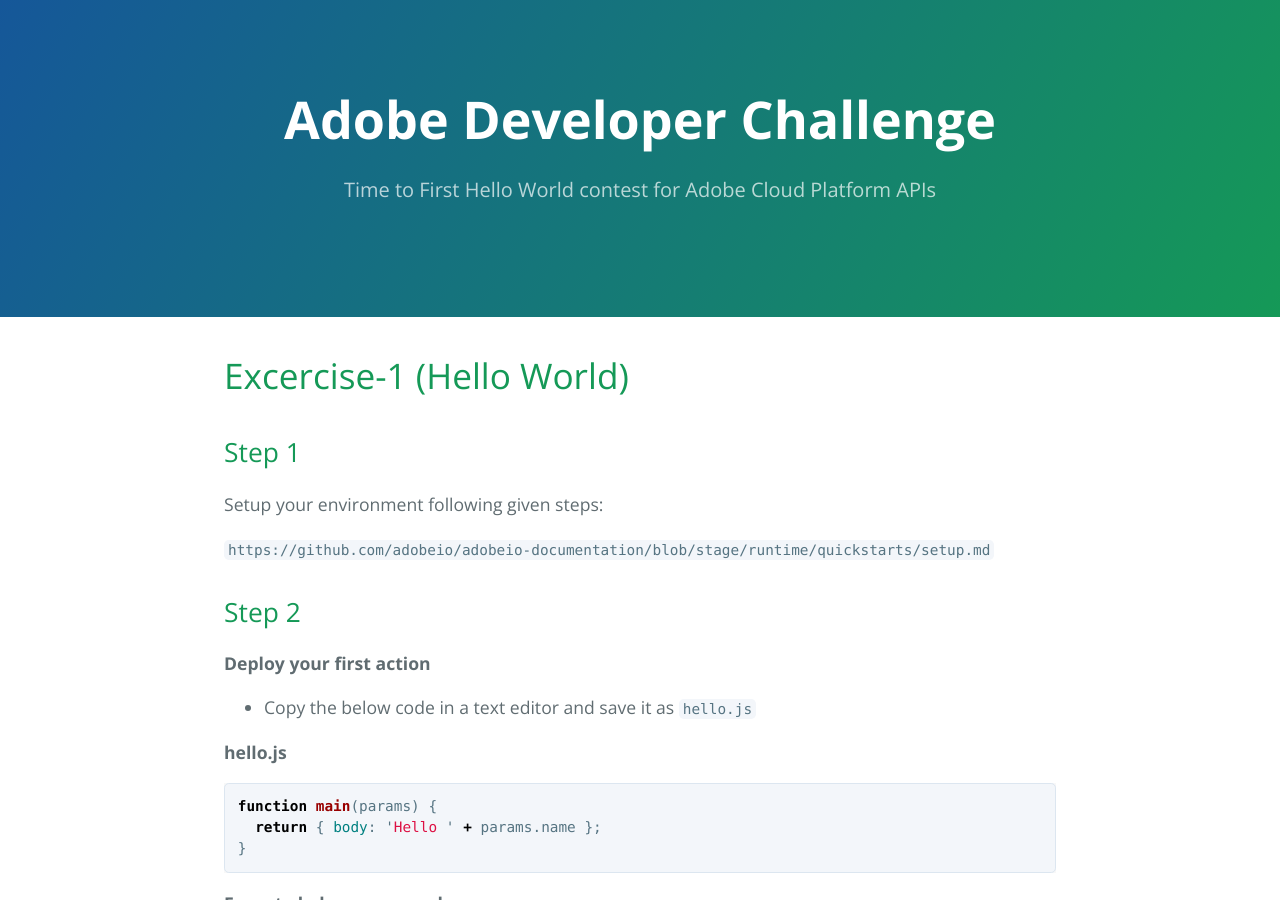
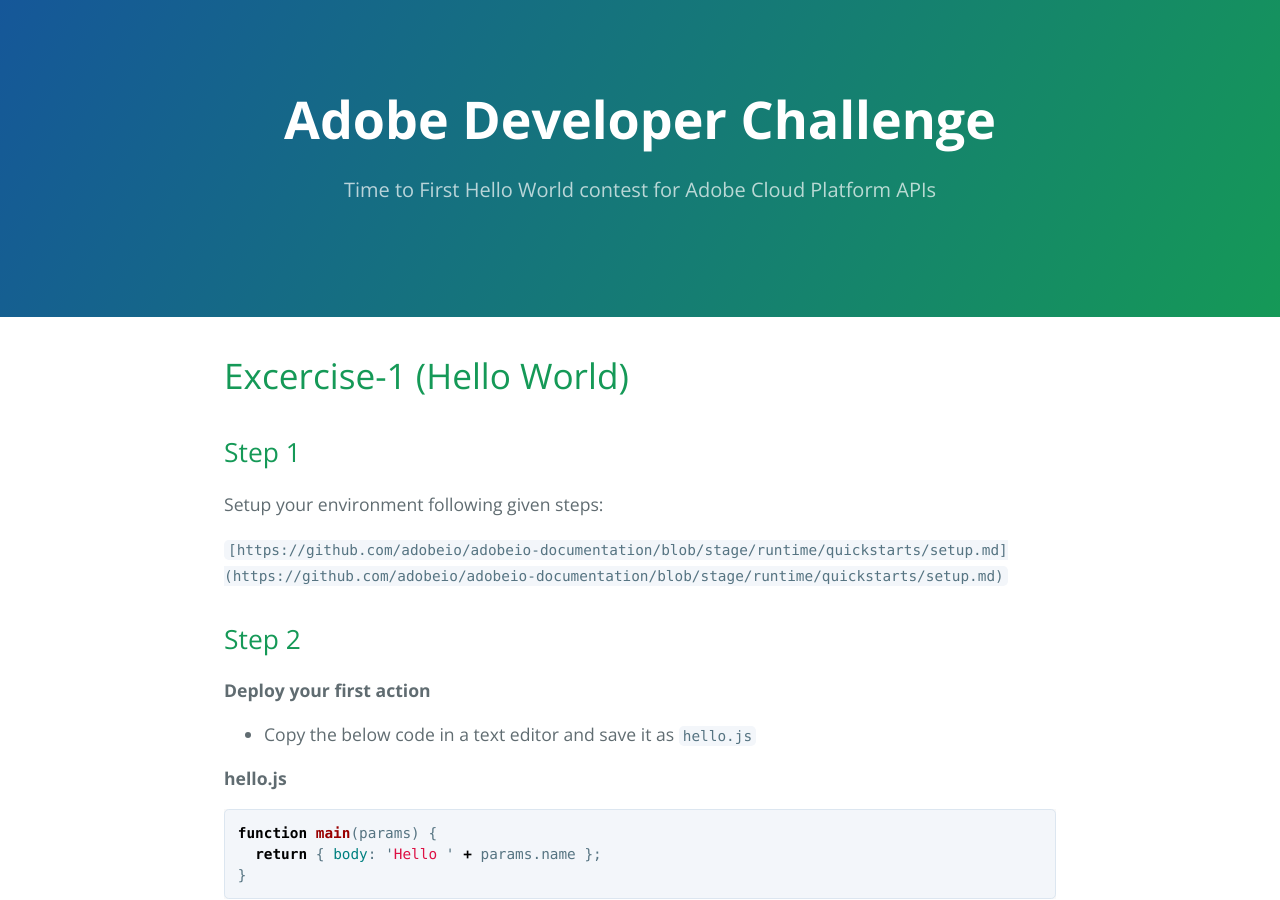
Before and after one commit to hirenoble/Marriott-Workshop, a Jekyll site: the page built from docs/index.md, in a window 1280 px wide and 900 px high. Built offline with Jekyll 4.4.1, drawn with Linux system fonts in a browser that asks for light colours; our own code applies the rules of GitHub Pages for plain Markdown files; part of the change alters nothing that is shown.

Commit message:
Update index.md

```diff
--- a/docs/index.md
+++ b/docs/index.md
@@ -6,7 +6,7 @@ layout: default
 ## Step 1
 Setup your environment following given steps:
 
-`https://github.com/adobeio/adobeio-documentation/blob/stage/runtime/quickstarts/setup.md`
+`[https://github.com/adobeio/adobeio-documentation/blob/stage/runtime/quickstarts/setup.md](https://github.com/adobeio/adobeio-documentation/blob/stage/runtime/quickstarts/setup.md)`
 
 ## Step 2
 **Deploy your first action**
```
